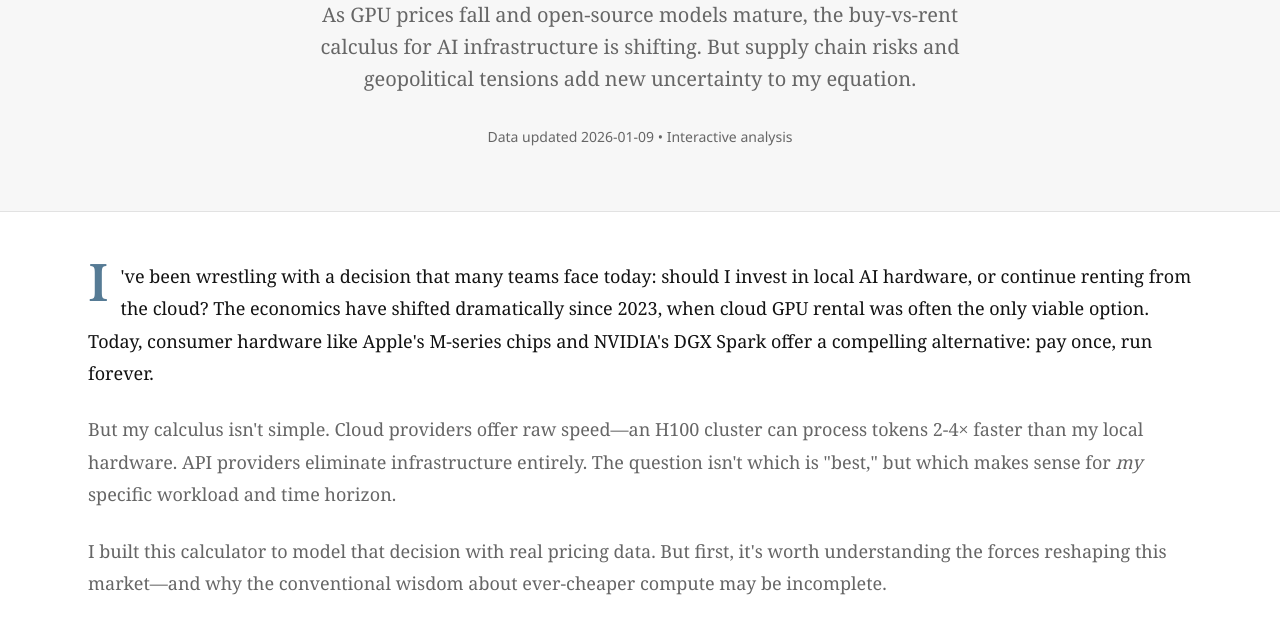
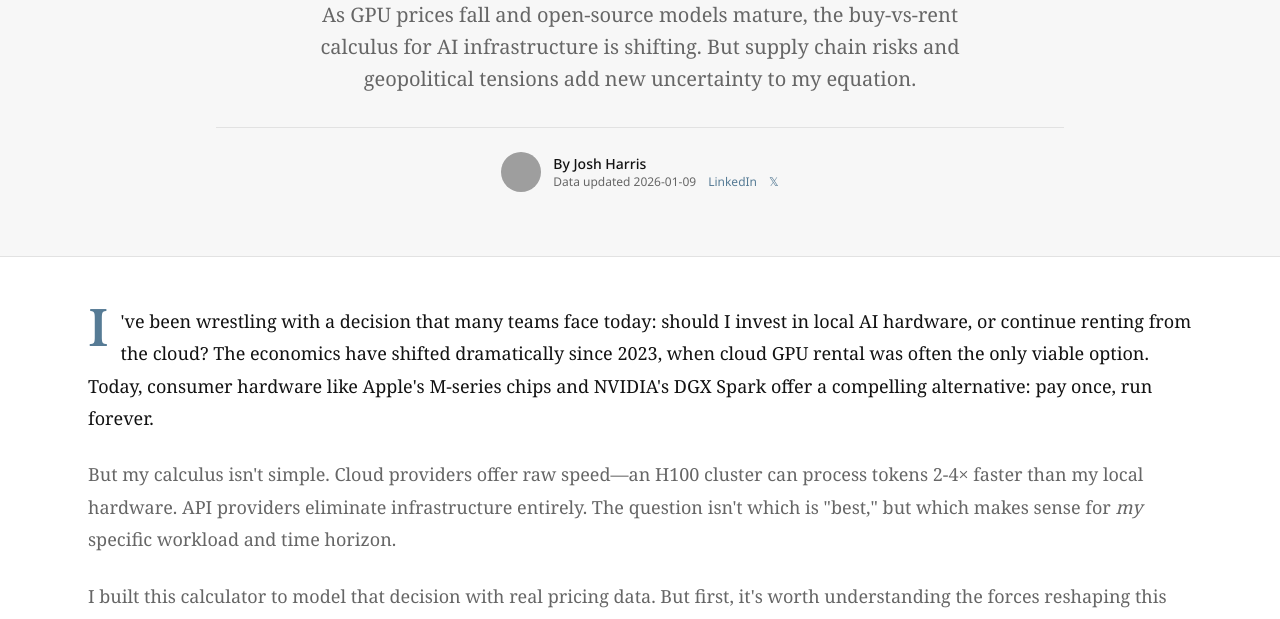
Before and after one commit to jharris1679/inference-economics, an Astro site: page / in a window 1280 px wide. Shown: the part 176-795 px from the top of the page. Built offline with nearby package versions, Linux system fonts and the light colour scheme; Astro itself is replaced by a stand-in of ours; grey boxes are pictures that could not be loaded.

Commit message:
feat(ANS-509): Add author byline and fix dead citation links
- Add byline with author name, photo, LinkedIn and X links
- Fix TSMC CEO citation: update from dead Reuters link to The Register
- Fix fab construction time citation: update from dead McKinsey link
  to Construction Physics (also corrected "3-5 years" to "2-4 years"
  based on updated research)

```diff
--- a/src/components/PayoffCalculator.jsx
+++ b/src/components/PayoffCalculator.jsx
@@ -259,8 +259,21 @@ export default function PayoffCalculator() {
           <p className="text-xl text-muted-foreground font-serif max-w-2xl mx-auto mb-8" style={{ lineHeight: 1.6 }}>
             As GPU prices fall and open-source models mature, the buy-vs-rent calculus for AI infrastructure is shifting. But supply chain risks and geopolitical tensions add new uncertainty to my equation.
           </p>
-          <div className="text-sm text-muted-foreground">
-            Data updated {apiProviders.updatedAt} • Interactive analysis
+          {/* Byline */}
+          <div className="flex items-center justify-center gap-3 mt-8 pt-6 border-t border-border">
+            <img
+              src="https://media.licdn.com/dms/image/v2/C5603AQHqNsJKPJqHVg/profile-displayphoto-shrink_200_200/profile-displayphoto-shrink_200_200/0/1516331090768?e=2147483647&v=beta&t=dKHj-Cd5tSsYlMv5hZHLjK4CxqmqMPjmkk_LWiDdaWo"
+              alt="Josh Harris"
+              className="w-10 h-10 rounded-full object-cover"
+            />
+            <div className="text-left">
+              <div className="text-sm font-medium text-foreground">By Josh Harris</div>
+              <div className="flex items-center gap-3 text-xs text-muted-foreground">
+                <span>Data updated {apiProviders.updatedAt}</span>
+                <a href="https://www.linkedin.com/in/josh-harris-86188983/" target="_blank" rel="noopener noreferrer" className="text-accent hover:underline">LinkedIn</a>
+                <a href="https://x.com/dynemetis" target="_blank" rel="noopener noreferrer" className="text-accent hover:underline">𝕏</a>
+              </div>
+            </div>
           </div>
         </div>
       </div>
@@ -295,7 +308,7 @@ export default function PayoffCalculator() {
             <div className="border-l-2 border-accent/30 pl-4">
               <p className="text-sm text-muted-foreground font-serif">
                 <strong className="text-foreground block mb-1">Demand outpacing supply</strong>
-                <a href="https://www.reuters.com/technology/tsmc-says-demand-ai-chips-exceeds-supply-2024-07-18/" target="_blank" rel="noopener noreferrer" className="text-accent hover:underline">TSMC's CEO</a> predicts chip shortages through 2026. HBM memory faces 6-12 month lead times.
+                <a href="https://www.theregister.com/2024/07/18/tsmc_ceo_predicts_ai_chip/" target="_blank" rel="noopener noreferrer" className="text-accent hover:underline">TSMC's CEO</a> predicts chip shortages through 2026. HBM memory faces 6-12 month lead times.
               </p>
             </div>
             <div className="border-l-2 border-accent/30 pl-4">
@@ -307,7 +320,7 @@ export default function PayoffCalculator() {
             <div className="border-l-2 border-accent/30 pl-4">
               <p className="text-sm text-muted-foreground font-serif">
                 <strong className="text-foreground block mb-1">Years to expand</strong>
-                New fabs take <a href="https://www.mckinsey.com/industries/semiconductors/our-insights/semiconductor-fabs-construction-challenges" target="_blank" rel="noopener noreferrer" className="text-accent hover:underline">3-5 years to build</a>; announced 2025 capacity won't arrive until 2027+.
+                New fabs take <a href="https://www.construction-physics.com/p/how-to-build-a-20-billion-semiconductor" target="_blank" rel="noopener noreferrer" className="text-accent hover:underline">2-4 years to build</a>; announced 2025 capacity won't arrive until 2027+.
               </p>
             </div>
           </div>
```
